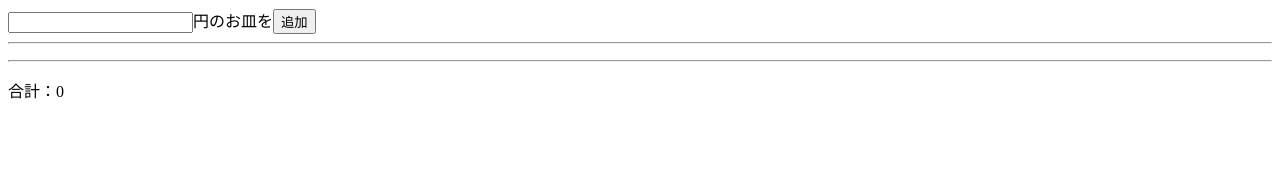
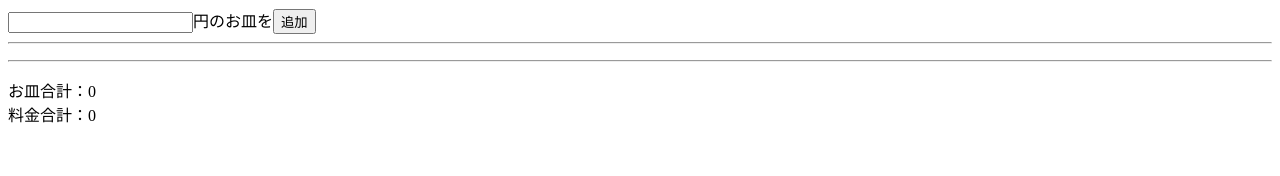
Before and after one commit to a2cogiya/ikku-ra, a React (Vite) app: page / in a window 1280 px wide. Shown: the top 176 px of the page. Built offline with nearby package versions, Linux system fonts and the light colour scheme.

Commit message:
お皿の合計枚数を表示するようにした。

```diff
--- a/src/SushiPlate.jsx
+++ b/src/SushiPlate.jsx
@@ -90,7 +90,11 @@ export default function SushiPlate() {
       </ul>
       <hr />
       <p>
-        合計：{plates.reduce((sum, plate) => {
+        お皿合計：{plates.reduce((sum, plate) => {
+          return sum + plate.plateNum;
+        }, 0)}
+        <br />
+        料金合計：{plates.reduce((sum, plate) => {
           return sum + plate.plateVal * plate.plateNum;
         }, 0)}
       </p>
```
Also changed, not shown: 1 other file (tests, documents, lock files or other folders).
